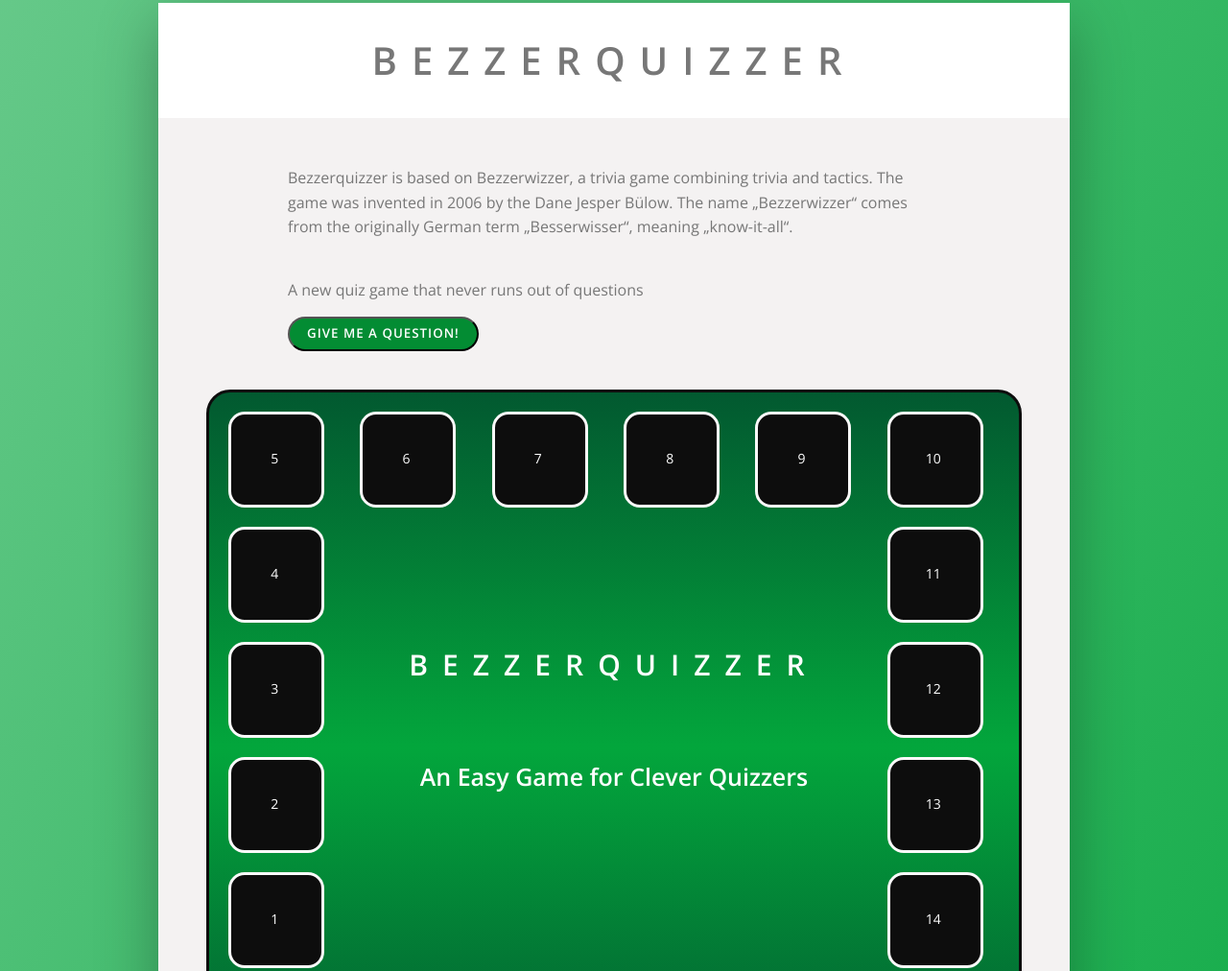
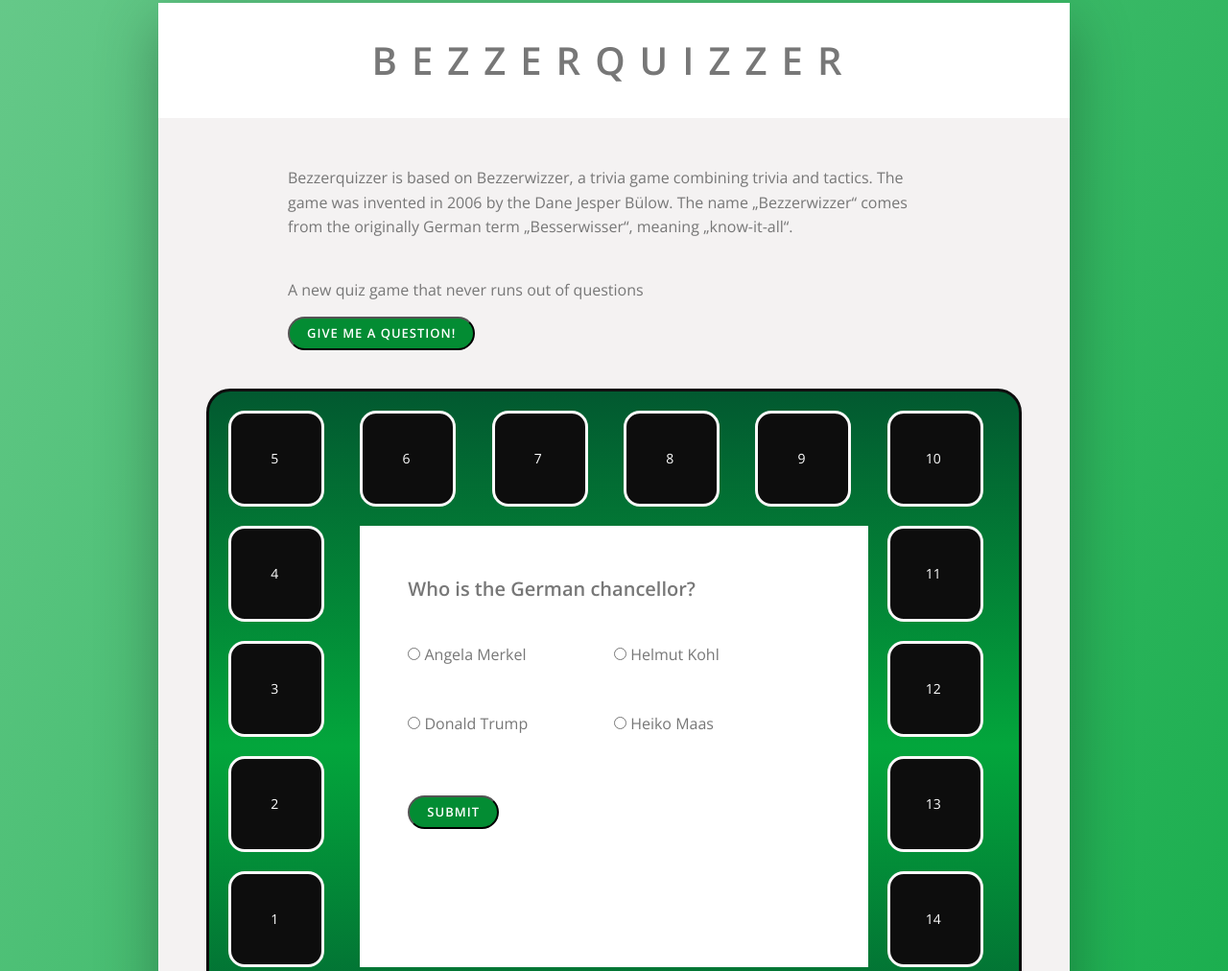
Before and after one commit to JRestorff/bezzerquizzer, a plain HTML site: page index.html in a window 1280 px wide. Shown: the part 77-1089 px from the top of the page at 96% size. Drawn offline with nearby package versions, Linux system fonts and the light colour scheme.

Commit message:
Aktualisieren  13.6.

```diff
--- a/css/style.css
+++ b/css/style.css
@@ -51,6 +51,7 @@
 
   body {
     font-family: 'Open Sans', sans-serif;
+    font-size: 1.6rem;
     font-weight: 400;
     line-height: 1.6;
     color: var(--color-grey-dark-2);
@@ -59,6 +60,9 @@
     background-size: cover;
     background-repeat: no-repeat;
 }
+
+
+
 
 
 /*
@@ -94,7 +98,7 @@
     margin: 0 auto;
 }
 
-.questions {
+.questions--give {
     max-width: var(--max-width);
     margin: var(--margin-top-medium) auto var(--margin-bottom-medium) auto;
 }
@@ -110,16 +114,15 @@
 }
 
 
+
+
+
 /*
 ///////////////
 Components */
 
-p {
-    font-size: 1.6rem;
-}
 
 li {
-    font-size: 1.6rem;
     line-height: 1.8;
     list-style-type: square;
 }
@@ -137,6 +140,7 @@
     text-transform: uppercase;
     text-decoration: none;
     font-family: 'Open Sans', sans-serif;
+    font-size: 1.3rem;
     font-weight: 700;
     line-height: 1.6;
     color: white;
@@ -153,6 +157,9 @@
 }
 
 
+
+
+
 /* Dummy board and boxes */
 
 .dummy-board {
@@ -163,10 +170,10 @@
     grid-gap: 2rem;
     grid-template-areas:
     "five  six  seven  eight  nine  ten"
-    "four  .  . .  .  eleven"
-    "three  c-two  c-two  c-two  c-two  twelf"
-    "two  c-three  c-three  c-three  c-three  thirteen"
-    "one  .  .  .  .  fourteen"
+    "four  c-one  c-one  c-one  c-one eleven"
+    "three  c-one  c-one  c-one  c-one  twelf"
+    "two  c-one  c-one  c-one  c-one  thirteen"
+    "one  c-one  c-one  c-one  c-one  fourteen"
     "my-zero  nineteen  eighteen  seventeen  sixteen  fifteen";
 
     color: white;
@@ -211,20 +218,69 @@
 #box-19 { grid-area: nineteen; }
 
 .c1 {
-    grid-area: c-two;
-    text-align: center;
-    font-size: 3rem;
-    font-weight: 700;
-    letter-spacing: 1.5rem;
-    text-transform: uppercase;
+    grid-area: c-one;
+    background-color: white;
+    padding: 5rem;
+    display: grid;
+    grid-template-columns: repeat(2, 1fr);
+    grid-template-rows: repeat(5, 1fr);
 }
 
-.c2 {
-    grid-area: c-three;
-    text-align: center;
-    font-size: 2.5rem;
+.question {
+    grid-column: 1 / -1;
+    grid-row: 1;
+    color: var(--color-grey-dark-2);
+    font-size: 2rem;
     font-weight: 700;
 }
+
+form {
+    display: contents;
+}
+
+label {
+    color: var(--color-grey-dark-2);
+}
+
+.answer1 {
+    grid-column: 1;
+    grid-row: 2;
+}
+
+.answer2 {
+    grid-column: 2;
+    grid-row: 2;
+}
+
+.answer3 {
+    grid-column: 1;
+    grid-row: 3;
+}
+
+.answer4 {
+    grid-column: 2;
+    grid-row: 3;
+}
+
+.submit-question {
+    grid-column: 1 / -1;
+    grid-row: 4;
+}
+
+#log {
+    grid-column: 1 / -1;
+    grid-row: 5;
+    font-family: 'Open Sans', sans-serif;
+    font-size: 1.6rem;
+    font-weight: 400;
+    line-height: 1.6;
+    color: var(--color-grey-dark-2);
+}
+
+
+
+
+
 
 
 /*
--- a/index.html
+++ b/index.html
@@ -20,7 +20,7 @@
                     <div class="introduction">
                         <p>Bezzerquizzer is based on Bezzerwizzer, a trivia game combining trivia and tactics. The game was invented in 2006 by the Dane Jesper Bülow. The name „Bezzerwizzer“ comes from the originally German term „Besserwisser“, meaning „know-it-all“.</p>
                     </div>
-                    <div class="questions">
+                    <div class="questions--give">
                         <p>A new quiz game that never runs out of questions</p>
                         <button onclick="askQuestion()" type="button">Give me a question!</button>
                     </div>
@@ -87,9 +87,33 @@
                             19&nbsp;
                         </div>
 
-                        <p class="c1">Bezzerquizzer</p>
-                        <p class="c2">An Easy Game for Clever Quizzers</p>
-
+                        <div class="c1">
+                            <form>
+                                <div id="question" class="question">
+                                    <p>Who is the German chancellor?</p>
+                                </div>
+                                <div class="answer1">
+                                  <input type="radio" id="answer1" name="politician" value="Richtig">
+                                  <label for="answer1">Angela Merkel</label>
+                                </div>
+                                <div class="answer2">
+                                    <input type="radio" id="answer2" name="politician" value="Leider falsch">
+                                    <label for="answer2">Helmut Kohl</label>
+                                </div>
+                                <div class="answer3">
+                                    <input type="radio" id="answer3" name="politician" value="Leider falsch">
+                                    <label for="answer3">Donald Trump</label>
+                                </div>
+                                <div class="answer4">
+                                    <input type="radio" id="answer4" name="politician" value="Leider falsch">
+                                    <label for="answer4">Heiko Maas</label>
+                                </div>
+                                <div>
+                                  <button class="submit-question" type="submit">Submit</button>
+                                </div>
+                            </form>
+                            <pre id="log">
+                            </pre>
                         </div>
                     </div>
 
--- a/js/script.js
+++ b/js/script.js
@@ -25,20 +25,20 @@
   var myCurrentAnswer = questions[currentQuestion].answer
   var answer = prompt(myCurrentQuestion)
   if (answer == myCurrentAnswer) {
-    score += 1
-    document.getElementById('box-' + score).style.backgroundColor = "red"
-    removeRed()
+    moveAhead()
   } else {
     alert("That is wrong, try again!")
   }
   nextQuestion()
 }
 
-function removeRed() {
-  for (var i = 0; i < score; i++) {
-    document.getElementById('box-' + i).style.backgroundColor = "black"
-  }
+function moveAhead() {
+  document.getElementById('box-' + score).style.backgroundColor = "black"
+  score += 1
+  document.getElementById('box-' + score).style.backgroundColor = "red"
 }
+
+
 
 function nextQuestion() {
   if (currentQuestion == numQuestions) {
@@ -47,3 +47,21 @@
     currentQuestion += 1
   }
 }
+
+/* Set up an event listener on the submit event,
+which is sent when the user clicks the "Submit" button.
+https://developer.mozilla.org/en-US/docs/Web/HTML/Element/input/radio
+*/
+/* var form = document.querySelector("form");
+var log = document.querySelector("#log");
+
+form.addEventListener("submit", function(event) {
+  var data = new FormData(form);
+  var output = "";
+  for (const entry of data) {
+    output = entry[1];
+  };
+  log.innerText = output;
+  event.preventDefault();
+}, false);
+ */
```
